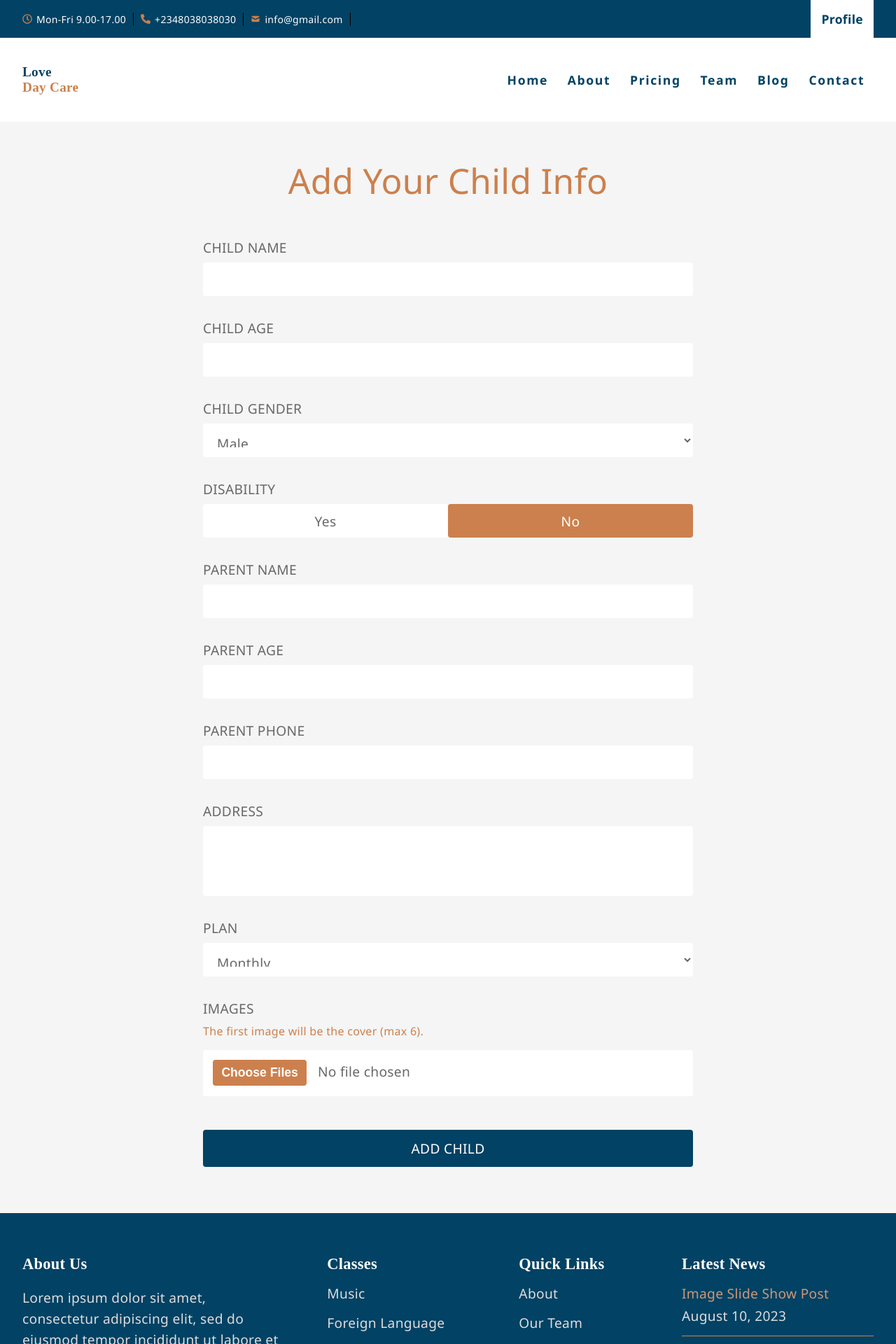
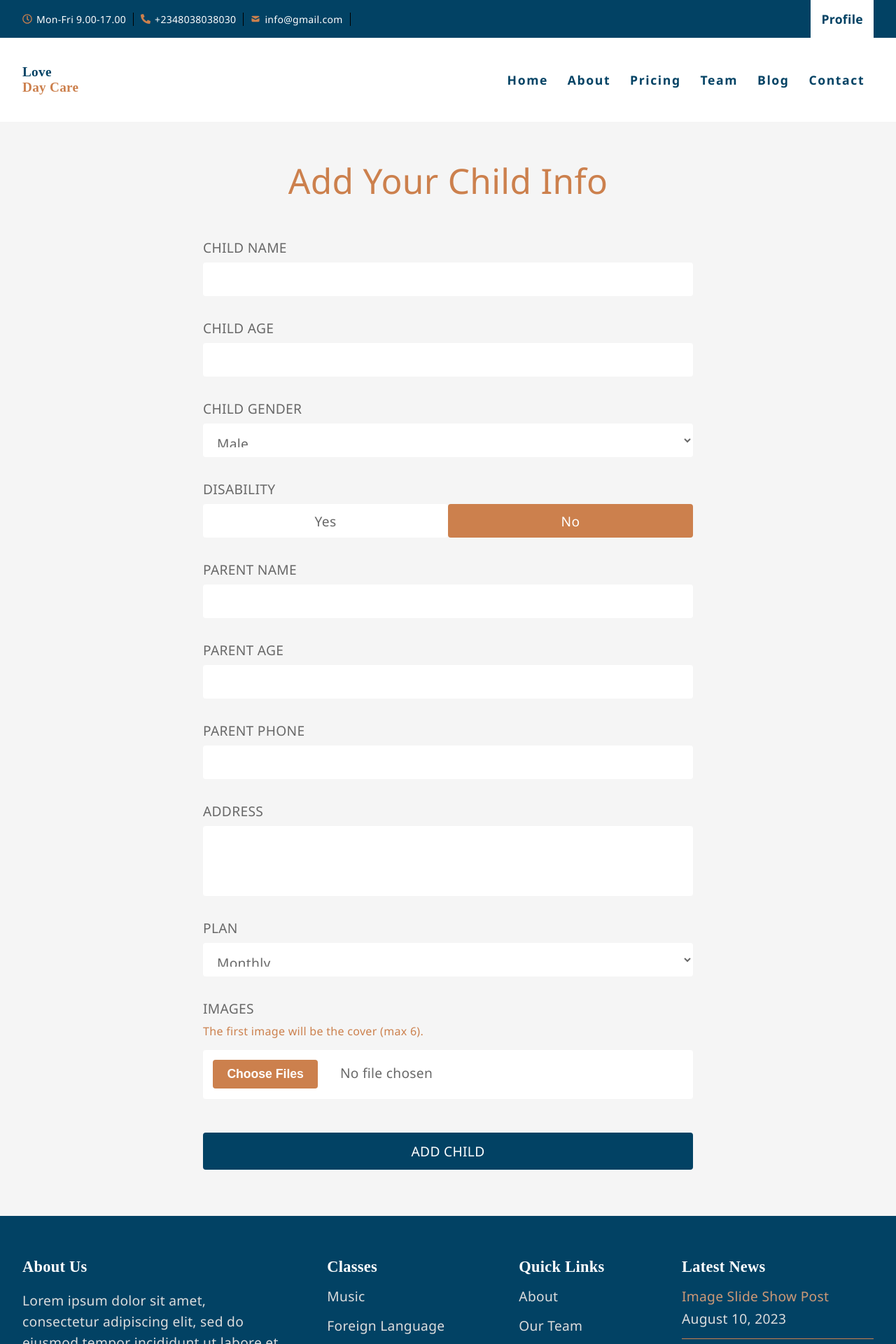
Before and after one commit to Ubongg/day-care, a React (Create React App) app: page /add-kid in a window 1280 px wide. Shown: the top 1920 px of the page at 70% size. Built offline with nearby package versions, Linux system fonts and the light colour scheme; no server answers; sample sign-in values are in the browser's storage.

Commit message:
changed few styles in addChild page

```diff
--- a/src/styles/AddChild.css
+++ b/src/styles/AddChild.css
@@ -95,9 +95,9 @@
   border: none;
   color: #ffffff;
   font-weight: 600;
-  padding: 0.5rem 0.75rem;
+  padding: 10px 20px;
   border-radius: var(--radius);
-  margin-right: 1rem;
+  margin-right: 2rem;
   cursor: pointer;
   font-size: 1.1rem;
 }
```
